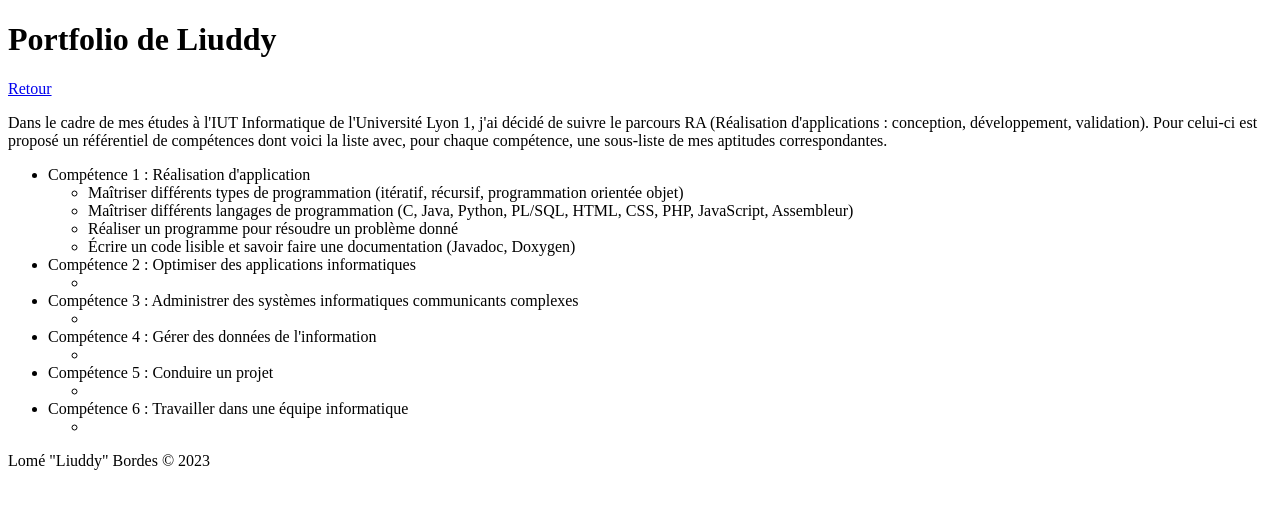
After one commit to Liuddy/portfolio, a PHP site: page /skill.php in a window 1280 px wide. The commit adds this page. Shown: the top 509 px of the page. Run offline with PHP 8.4, Linux system fonts and the light colour scheme.

Commit message:
Ajout de la page compétences et début rédaction

```diff
--- /dev/null
+++ b/footer.php
@@ -0,0 +1,5 @@
+        <footer>
+            <p>Lomé "Liuddy" Bordes &copy 2023</p>
+        </footer>
+    </body>
+</html>
--- /dev/null
+++ b/header.php
@@ -0,0 +1,16 @@
+<!DOCTYPE html>
+<html lang="fr">
+    <head>
+        <meta charset="utf-8">
+        <meta name="author" content="Lomé Bordes">
+        <meta name="description" content="Portfolio">
+        <meta name="keywords" content="HTML, CSS, PHP, JavaScript, Portfolio, Lomé Bordes, Liuddy">
+		<meta name="viewport" content="width=device-width, initial-scale=1.0">
+		<link rel="stylesheet" type="text/css" href="style.css">
+		<link rel="icon" href="assets/icon.png">
+		<title>Portfolio de Liuddy</title>
+    </head>
+    <body>
+        <header>
+            <h1>Portfolio de Liuddy</h1>
+        </header>
--- /dev/null
+++ b/skill.php
@@ -0,0 +1,42 @@
+<?php require_once('header.php'); ?>
+    <main>
+        <p><a href="index.php">Retour</a></p>
+        <p>Dans le cadre de mes études à l'IUT Informatique de l'Université Lyon 1, j'ai décidé de suivre le parcours RA (Réalisation d'applications : conception, développement, validation).
+           Pour celui-ci est proposé un référentiel de compétences dont voici la liste avec, pour chaque compétence, une sous-liste de mes aptitudes correspondantes.</p>
+        <ul>
+            <li>Compétence 1 : Réalisation d'application
+                <ul>
+                    <li>Maîtriser différents types de programmation (itératif, récursif, programmation orientée objet)</li>
+                    <li>Maîtriser différents langages de programmation (C, Java, Python, PL/SQL, HTML, CSS, PHP, JavaScript, Assembleur)</li>
+                    <li>Réaliser un programme pour résoudre un problème donné</li>
+                    <li>Écrire un code lisible et savoir faire une documentation (Javadoc, Doxygen)</li>
+                </ul>
+            </li>
+            <li>Compétence 2 : Optimiser des applications informatiques
+                <ul>
+                    <li></li>
+                </ul>
+            </li>
+            <li>Compétence 3 : Administrer des systèmes informatiques communicants complexes
+                <ul>
+                    <li></li>
+                </ul>
+            </li>
+            <li>Compétence 4 : Gérer des données de l'information
+                <ul>
+                    <li></li>
+                </ul>
+            </li>
+            <li>Compétence 5 : Conduire un projet
+                <ul>
+                    <li></li>
+                </ul>
+            </li>
+            <li>Compétence 6 : Travailler dans une équipe informatique
+                <ul>
+                    <li></li>
+                </ul>
+            </li>
+        </ul>
+    </main>
+<?php require_once('footer.php'); ?>
```
Also changed, not shown: index.php (+11 -29 lines).
